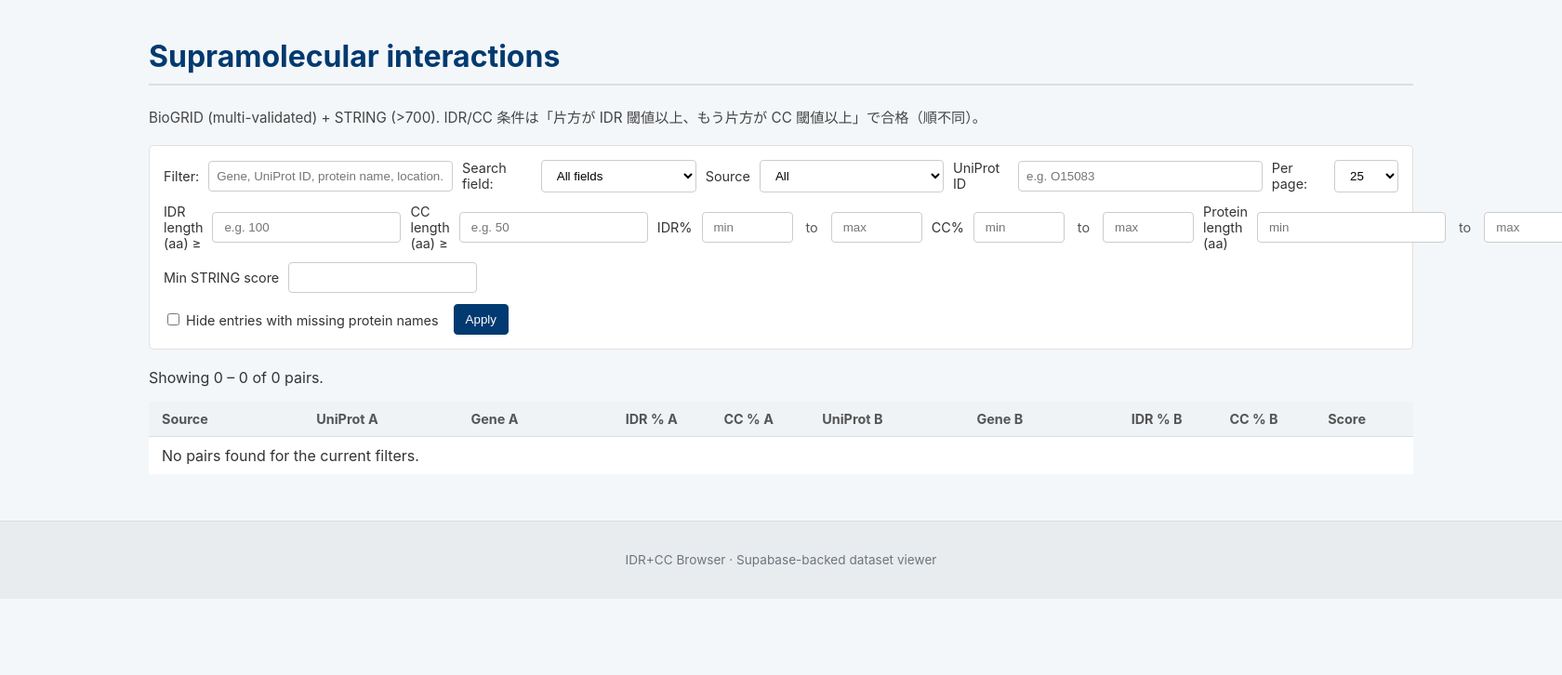
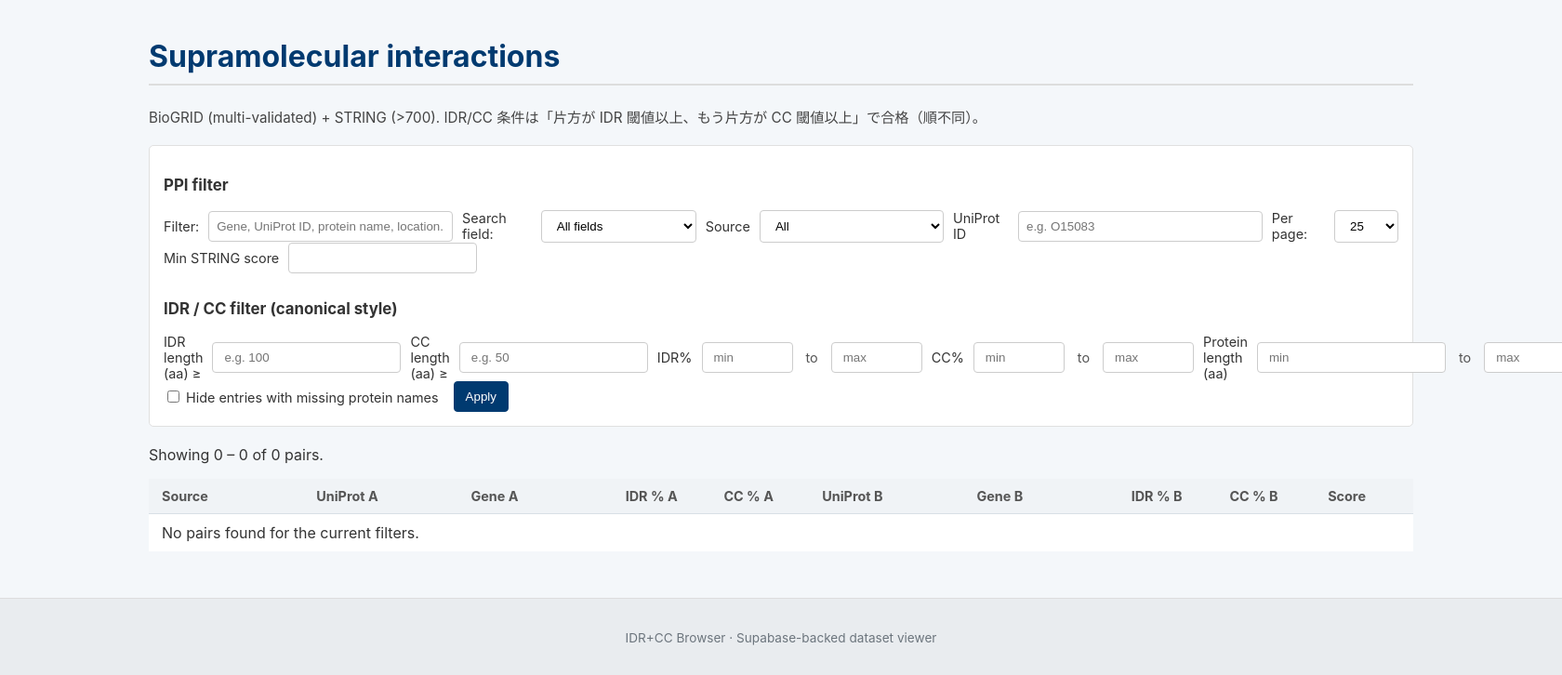
Before and after one commit to kdmtakumi/IDR-CC-webviewer, a Flask app: page /supramolecular in a window 1680 px wide; the page is wider, and only the part inside the window is pictured. Shown: the part 59-785 px from the top of that part at 93% size. Run offline with Flask 3, Linux system fonts and the light colour scheme; the visitor is signed in with stand-in values (Sample User, id 1); data that the repository does not hold is empty; some libraries are stand-ins or nearby versions.

Commit message:
Split supramolecular filters into cards

```diff
--- a/webviewer/templates/supramolecular.html
+++ b/webviewer/templates/supramolecular.html
@@ -10,6 +10,8 @@
 
   <div class="filters">
     <form method="get" action="{{ url_for('supramolecular') }}" class="filter-form">
+      <div class="filter-card">
+        <h3>PPI filter</h3>
         <div class="filter-row filter-row-primary">
           <label for="search"><span>Filter:</span></label>
           <input type="text" id="search" name="search" value="{{ search or '' }}" placeholder="Gene, UniProt ID, protein name, location..." />
@@ -36,6 +38,14 @@
           </select>
         </div>
         <div class="filter-row filter-row-secondary">
+          <label for="score_min">Min STRING score</label>
+          <input type="number" id="score_min" name="score_min" value="{{ min_score if min_score is not none else '' }}" min="0" step="1" />
+        </div>
+      </div>
+
+      <div class="filter-card">
+        <h3>IDR / CC filter (canonical style)</h3>
+        <div class="filter-row filter-row-primary">
           <label for="idr_len_min">IDR length (aa) ≥</label>
           <input type="number" id="idr_len_min" name="idr_len_min" min="0" value="{{ min_idr_len if min_idr_len is not none else '' }}" placeholder="e.g. 100" />
           <label for="cc_len_min">CC length (aa) ≥</label>
@@ -53,10 +63,6 @@
           <span class="range-separator">to</span>
           <input type="number" id="protein_len_max" name="protein_len_max" min="0" value="{{ max_protein_len if max_protein_len is not none else '' }}" placeholder="max" />
         </div>
-      <div class="filter-row filter-row-secondary">
-        <label for="score_min">Min STRING score</label>
-        <input type="number" id="score_min" name="score_min" value="{{ min_score if min_score is not none else '' }}" min="0" step="1" />
-      </div>
         <div class="filter-row filter-row-actions">
           <label class="checkbox-inline" for="hide_missing_protein">
             <input type="checkbox" id="hide_missing_protein" name="hide_missing_protein" value="1" {% if hide_missing_protein %}checked{% endif %} />
@@ -66,6 +72,7 @@
           {% if search or (search_mode and search_mode != 'all') or hide_missing_protein or min_idr_len is not none or min_cc_len is not none or min_protein_len is not none or max_protein_len is not none or min_idr_pct is not none or max_idr_pct is not none or min_cc_pct is not none or max_cc_pct is not none or min_score is not none or source or uniprot_id or per_page != 25 %}
             <a class="clear-filter" href="{{ url_for('supramolecular') }}">Clear</a>
           {% endif %}
+        </div>
       </div>
     </form>
   </div>
```
Lines whose indentation alone changed are shown as unchanged.
